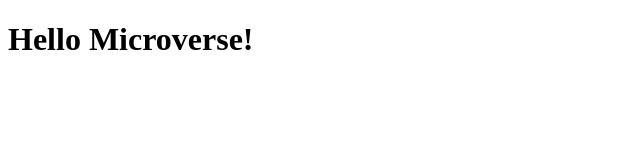
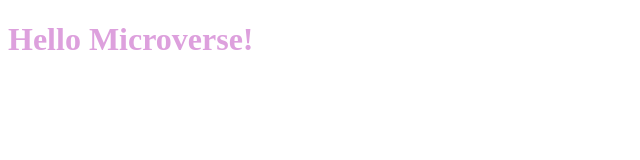
Before and after one commit to thenarain/helloWorld, a website: page index.html in a window 1280 px wide. Shown: the whole page, without its empty margins (0-640 px from the left). Drawn offline with Linux system fonts and the light colour scheme.

Commit message:
Add styles to the markup

```diff
--- a/index.html
+++ b/index.html
@@ -4,10 +4,11 @@
     <meta charset="UTF-8">
     <meta http-equiv="X-UA-Compatible" content="IE=edge">
     <meta name="viewport" content="width=device-width, initial-scale=1.0">
+    <link rel="stylesheet" href="style.css">
     <title>Project</title>
 </head>
 <body>
-    <h1>Hello Microverse!</h1>
+    <h1 class="head">Hello Microverse!</h1>
 
 </body>
 </html>
--- /dev/null
+++ b/style.css
@@ -0,0 +1,3 @@
+.head {
+    color: plum;
+}
```
